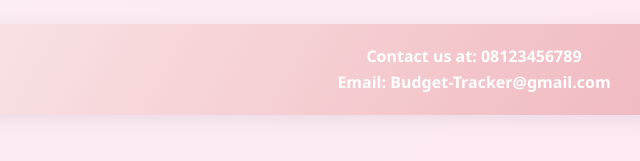
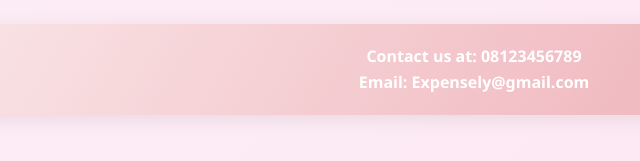
Before and after one commit to Fatimadg11/budget-tracker, a website: page about.html in a window 1280 px wide. Shown: the part 1322-1483 px from the top of the page, 166-806 px from the left. Drawn offline with Linux system fonts and the light colour scheme.

Commit message:
kolomental

```diff
--- a/about.html
+++ b/about.html
@@ -71,7 +71,7 @@
 
         <footer>
             <p>Contact us at: 08123456789</p>
-            <p>Email: Budget-Tracker@gmail.com</p>
+            <p>Email: Expensely@gmail.com</p>
         </footer>
 </body>
 
```
